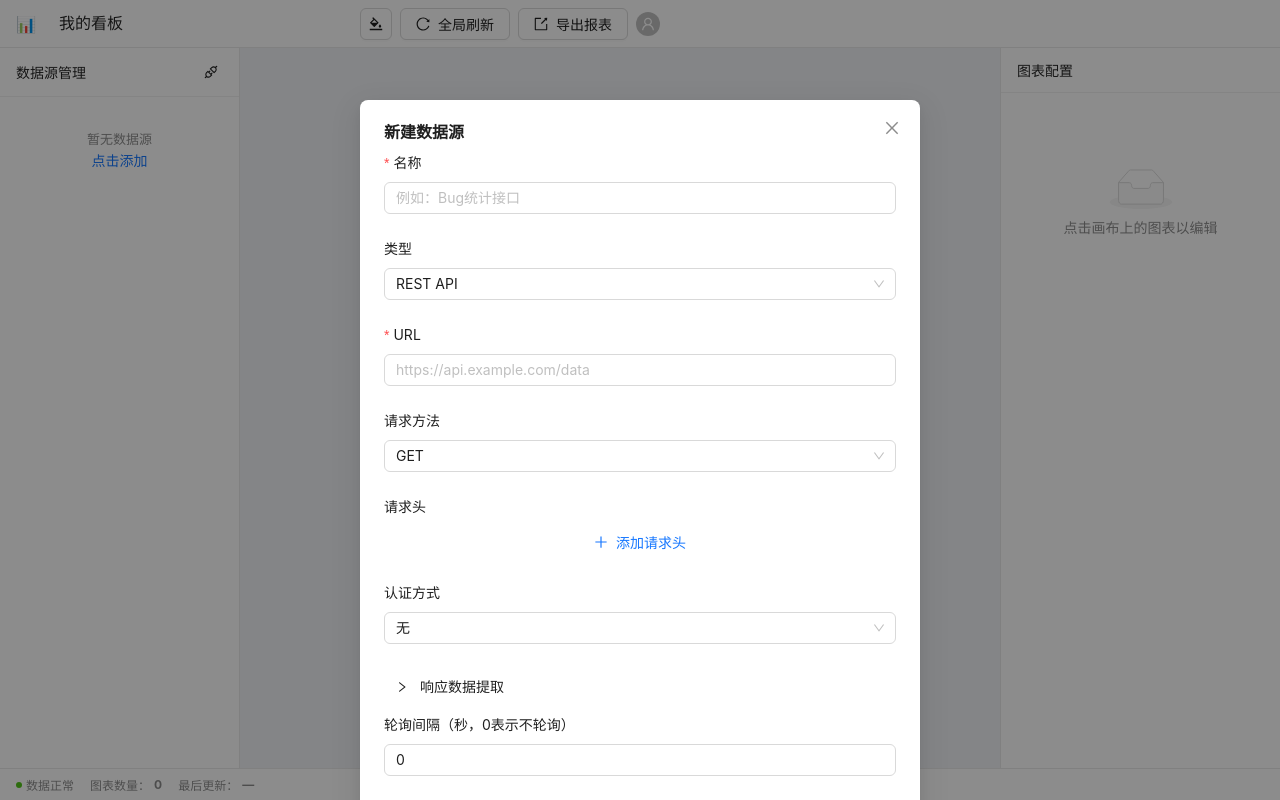
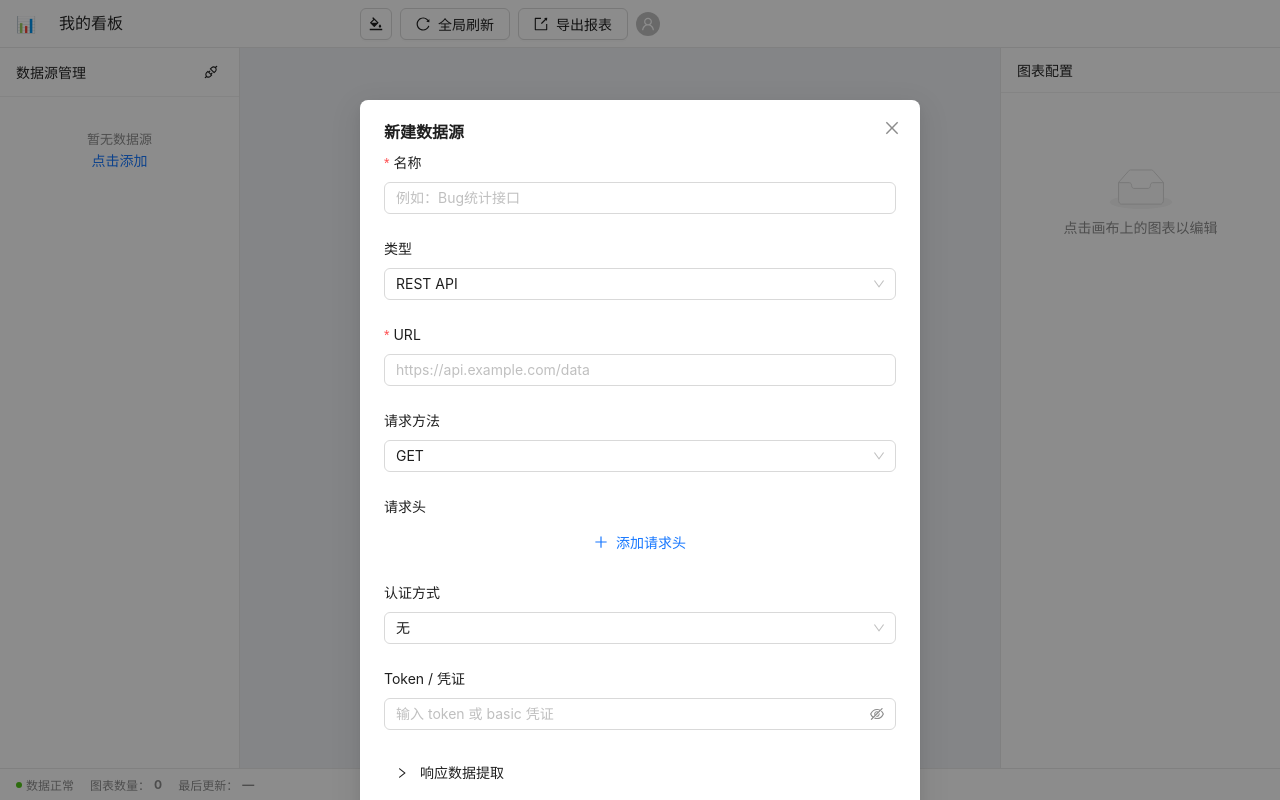
Before and after one commit to CuizXuan/Dashboard_Builder, a React (Vite) app: page / in a window 1280 px wide. Both pictures are taken after a click on the button 211 px from the left and 72 px from the top of the page. Built offline with nearby package versions, Linux system fonts and the light colour scheme.

Commit message:
feat: 新增 JSON 字符串粘贴和 Excel 上传数据源类型

```diff
--- a/src/components/Layout/LeftPanel.tsx
+++ b/src/components/Layout/LeftPanel.tsx
@@ -1,12 +1,15 @@
-import { Button, Modal, Form, Input, Select, message, InputNumber, Collapse } from 'antd'
-import { ApiOutlined, FileTextOutlined, DatabaseOutlined, PlusOutlined, MinusOutlined } from '@ant-design/icons'
-import { useState } from 'react'
+import { Button, Modal, Form, Input, Select, message, InputNumber, Collapse, Upload, Switch } from 'antd'
+import { ApiOutlined, FileTextOutlined, DatabaseOutlined, PlusOutlined, MinusOutlined, CloudUploadOutlined, CodeOutlined } from '@ant-design/icons'
+import { useState, useRef } from 'react'
 import { useDashboardStore } from '../../store/useDashboardStore'
-import type { DataSource, DataSourceType, JsonConfig, ApiConfig } from '../../types'
+import { parseExcel } from '../../hooks/useDataSource'
+import type { DataSource, DataSourceType, JsonConfig, ApiConfig, JsonStringConfig, ExcelConfig } from '../../types'
 
 const TYPE_ICONS: Record<DataSourceType, React.ReactNode> = {
   api: <ApiOutlined />,
   json: <FileTextOutlined />,
+  'json-string': <CodeOutlined />,
+  excel: <CloudUploadOutlined />,
   database: <DatabaseOutlined />,
   graphql: <ApiOutlined />,
   websocket: <ApiOutlined />,
@@ -26,6 +29,9 @@ interface AddDataSourceForm {
   responsePath?: string
   responseType?: 'json' | 'text'
   jsonData?: string
+  jsonString?: string
+  sheetIndex?: number
+  hasHeader?: boolean
   pollInterval?: number
 }
 
@@ -33,8 +39,11 @@ export default function LeftPanel({ collapsed, onClose }: { collapsed: boolean;
   const { dataSources, addDataSource, updateDataSource, removeDataSource } = useDashboardStore()
   const [modalOpen, setModalOpen] = useState(false)
   const [form] = Form.useForm<AddDataSourceForm>()
+  const [excelFileName, setExcelFileName] = useState<string>('')
+  const [selectedType, setSelectedType] = useState<DataSourceType>('api')
+  const excelFileRef = useRef<File | null>(null)
 
-  const handleAdd = (values: AddDataSourceForm) => {
+  const handleAdd = async (values: AddDataSourceForm) => {
     if (values.type === 'api') {
       const headers: Record<string, string> = {}
       if (values.headers) {
@@ -75,15 +84,190 @@ export default function LeftPanel({ collapsed, onClose }: { collapsed: boolean;
         config: { data: parsed } as JsonConfig,
         pollInterval: 0,
       })
+    } else if (values.type === 'json-string') {
+      try {
+        JSON.parse(values.jsonString || '[]')
+      } catch {
+        message.error('JSON 格式错误，请检查字符串是否合法')
+        return
+      }
+      addDataSource({
+        name: values.name,
+        type: 'json-string',
+        status: 'online',
+        config: { jsonString: values.jsonString } as JsonStringConfig,
+        pollInterval: 0,
+      })
+    } else if (values.type === 'excel') {
+      if (!excelFileRef.current) {
+        message.error('请先上传 Excel 文件')
+        return
+      }
+      try {
+        const buffer = await excelFileRef.current.arrayBuffer()
+        const rows = parseExcel(buffer, values.sheetIndex || 0, values.hasHeader !== false)
+        const config: ExcelConfig & { _fileData: unknown } = {
+          fileName: excelFileRef.current.name,
+          sheetIndex: values.sheetIndex || 0,
+          hasHeader: values.hasHeader !== false,
+          _fileData: rows,
+        }
+        addDataSource({
+          name: values.name,
+          type: 'excel',
+          status: 'online',
+          config,
+          lastUpdate: new Date().toISOString(),
+          pollInterval: 0,
+        })
+        message.success(`Excel 解析成功，共 ${rows.length} 行`)
+      } catch (e: unknown) {
+        message.error('Excel 解析失败：' + (e as Error).message)
+        return
+      }
     }
     setModalOpen(false)
     form.resetFields()
+    setExcelFileName('')
+    excelFileRef.current = null
     onClose?.()
   }
 
   const handleTest = (ds: DataSource) => {
     updateDataSource(ds.id, { status: 'online', lastUpdate: new Date().toISOString() })
     message.success(`${ds.name} 连接成功`)
+  }
+
+  const renderApiFields = () => (
+    <>
+      <Form.Item name="url" label="URL" rules={[{ required: true }]}>
+        <Input placeholder="https://api.example.com/data" />
+      </Form.Item>
+      <Form.Item name="method" label="请求方法">
+        <Select>
+          <Select.Option value="GET">GET</Select.Option>
+          <Select.Option value="POST">POST</Select.Option>
+        </Select>
+      </Form.Item>
+
+      <Form.Item label="请求头">
+        <Form.List name="headers">
+          {(fields, { add, remove }) => (
+            <div style={{ display: 'flex', flexDirection: 'column', gap: 4 }}>
+              {fields.map(({ key, name }) => (
+                <div key={key} style={{ display: 'flex', gap: 4 }}>
+                  <Input placeholder="Key" style={{ flex: 1 }} size="small" />
+                  <Input placeholder="Value" style={{ flex: 1 }} size="small" />
+                  <Button size="small" type="text" danger icon={<MinusOutlined />} onClick={() => remove(name)} />
+                </div>
+              ))}
+              <Button size="small" type="link" icon={<PlusOutlined />} onClick={() => add({ key: '', value: '' })}>
+                添加请求头
+              </Button>
+            </div>
+          )}
+        </Form.List>
+      </Form.Item>
+
+      <Form.Item name="authType" label="认证方式">
+        <Select>
+          <Select.Option value="none">无</Select.Option>
+          <Select.Option value="bearer">Bearer Token</Select.Option>
+          <Select.Option value="basic">Basic Auth</Select.Option>
+        </Select>
+      </Form.Item>
+      {selectedType === 'api' && form.getFieldValue('authType') !== 'none' && (
+        <Form.Item name="authToken" label="Token / 凭证">
+          <Input.Password placeholder="输入 token 或 basic 凭证" />
+        </Form.Item>
+      )}
+
+      {selectedType === 'api' && form.getFieldValue('method') === 'POST' && (
+        <Form.Item name="body" label="请求体（POST）">
+          <Input.TextArea rows={3} placeholder='{"key": "value"}' />
+        </Form.Item>
+      )}
+
+      <Collapse
+        size="small"
+        ghost
+        items={[{
+          key: 'response',
+          label: '响应数据提取',
+          children: (
+            <>
+              <Form.Item name="responseType" label="响应类型" style={{ marginBottom: 8 }}>
+                <Select>
+                  <Select.Option value="json">JSON</Select.Option>
+                  <Select.Option value="text">纯文本</Select.Option>
+                </Select>
+              </Form.Item>
+              <Form.Item name="responsePath" label="提取路径">
+                <Input placeholder="$.data.items  或  /regex pattern/" />
+              </Form.Item>
+            </>
+          )
+        }]}
+      />
+
+      <Form.Item name="pollInterval" label="轮询间隔（秒，0表示不轮询）" style={{ marginTop: 8 }}>
+        <InputNumber min={0} style={{ width: '100%' }} />
+      </Form.Item>
+    </>
+  )
+
+  const renderJsonFields = () => (
+    <Form.Item name="jsonData" label="JSON 数据">
+      <Input.TextArea rows={6} placeholder='[{"name": "未设定", "value": 105}]' />
+    </Form.Item>
+  )
+
+  const renderJsonStringFields = () => (
+    <Form.Item name="jsonString" label="JSON 字符串" rules={[{ required: true, message: '请输入 JSON 字符串' }]}>
+      <Input.TextArea
+        rows={10}
+        placeholder={'[\n  {"name": "未设定", "value": 105}\n]'}
+      />
+    </Form.Item>
+  )
+
+  const renderExcelFields = () => (
+    <>
+      <Form.Item label="上传 Excel 文件" required>
+        <Upload
+          accept=".xlsx,.xls,.csv"
+          showUploadList={false}
+          beforeUpload={(file) => {
+            setExcelFileName(file.name)
+            excelFileRef.current = file
+            return false
+          }}
+        >
+          <Button icon={<CloudUploadOutlined />}>
+            {excelFileName || '选择文件'}
+          </Button>
+        </Upload>
+      </Form.Item>
+      <Form.Item name="sheetIndex" label="工作表索引" style={{ marginBottom: 8 }}>
+        <InputNumber min={0} max={20} defaultValue={0} style={{ width: '100%' }} />
+      </Form.Item>
+      <Form.Item name="hasHeader" label="含表头" valuePropName="checked" initialValue={true}>
+        <Switch />
+      </Form.Item>
+      <div style={{ fontSize: 12, color: 'var(--color-text-tertiary)', marginTop: 4 }}>
+        支持 .xlsx、.xls、.csv 格式
+      </div>
+    </>
+  )
+
+  const renderTypeFields = () => {
+    switch (selectedType) {
+      case 'api': return renderApiFields()
+      case 'json': return renderJsonFields()
+      case 'json-string': return renderJsonStringFields()
+      case 'excel': return renderExcelFields()
+      default: return null
+    }
   }
 
   return (
@@ -118,121 +302,37 @@ export default function LeftPanel({ collapsed, onClose }: { collapsed: boolean;
         )}
       </div>
 
-      <Modal title="新建数据源" open={modalOpen} onCancel={() => setModalOpen(false)} onOk={() => form.submit()} okText="创建" width={560}>
-        <Form form={form} layout="vertical" onFinish={handleAdd} initialValues={{ type: 'api', method: 'GET', pollInterval: 0, authType: 'none', responseType: 'json' }}>
+      <Modal
+        title="新建数据源"
+        open={modalOpen}
+        onCancel={() => { setModalOpen(false); form.resetFields(); setExcelFileName(''); excelFileRef.current = null }}
+        onOk={() => form.submit()}
+        okText="创建"
+        width={560}
+        destroyOnClose
+      >
+        <Form
+          form={form}
+          layout="vertical"
+          onFinish={handleAdd}
+          initialValues={{ type: 'api', method: 'GET', pollInterval: 0, authType: 'none', responseType: 'json', hasHeader: true }}
+          onValuesChange={(changed) => {
+            if (changed.type) setSelectedType(changed.type)
+          }}
+        >
           <Form.Item name="name" label="名称" rules={[{ required: true }]}>
             <Input placeholder="例如：Bug统计接口" />
           </Form.Item>
           <Form.Item name="type" label="类型">
             <Select>
               <Select.Option value="api">REST API</Select.Option>
-              <Select.Option value="json">静态JSON</Select.Option>
+              <Select.Option value="json">静态 JSON（编辑器）</Select.Option>
+              <Select.Option value="json-string">粘贴 JSON 字符串</Select.Option>
+              <Select.Option value="excel">上传 Excel 文件</Select.Option>
             </Select>
           </Form.Item>
 
-          <Form.Item noStyle shouldUpdate={(prev, curr) => prev.type !== curr.type}>
-            {({ getFieldValue }) =>
-              getFieldValue('type') === 'api' && (
-                <>
-                  <Form.Item name="url" label="URL" rules={[{ required: true }]}>
-                    <Input placeholder="https://api.example.com/data" />
-                  </Form.Item>
-                  <Form.Item name="method" label="请求方法">
-                    <Select>
-                      <Select.Option value="GET">GET</Select.Option>
-                      <Select.Option value="POST">POST</Select.Option>
-                    </Select>
-                  </Form.Item>
-
-                  {/* 请求头 */}
-                  <Form.Item label="请求头">
-                    <Form.List name="headers">
-                      {(fields, { add, remove }) => (
-                        <div style={{ display: 'flex', flexDirection: 'column', gap: 4 }}>
-                          {fields.map(({ key, name }) => (
-                            <div key={key} style={{ display: 'flex', gap: 4 }}>
-                              <Input placeholder="Key" style={{ flex: 1 }} size="small" />
-                              <Input placeholder="Value" style={{ flex: 1 }} size="small" />
-                              <Button size="small" type="text" danger icon={<MinusOutlined />} onClick={() => remove(name)} />
-                            </div>
-                          ))}
-                          <Button size="small" type="link" icon={<PlusOutlined />} onClick={() => add({ key: '', value: '' })}>
-                            添加请求头
-                          </Button>
-                        </div>
-                      )}
-                    </Form.List>
-                  </Form.Item>
-
-                  {/* 认证 */}
-                  <Form.Item name="authType" label="认证方式">
-                    <Select>
-                      <Select.Option value="none">无</Select.Option>
-                      <Select.Option value="bearer">Bearer Token</Select.Option>
-                      <Select.Option value="basic">Basic Auth</Select.Option>
-                    </Select>
-                  </Form.Item>
-                  <Form.Item noStyle shouldUpdate={(prev, curr) => prev.authType !== curr.authType}>
-                    {({ getFieldValue }) =>
-                      getFieldValue('authType') !== 'none' && (
-                        <Form.Item name="authToken" label="Token / 用户名:密码">
-                          <Input.Password placeholder="输入 token 或 basic 凭证" />
-                        </Form.Item>
-                      )
-                    }
-                  </Form.Item>
-
-                  {/* POST body */}
-                  <Form.Item noStyle shouldUpdate={(prev, curr) => prev.method !== curr.method}>
-                    {({ getFieldValue }) =>
-                      getFieldValue('method') === 'POST' && (
-                        <Form.Item name="body" label="请求体（POST）">
-                          <Input.TextArea rows={3} placeholder='{"key": "value"}' />
-                        </Form.Item>
-                      )
-                    }
-                  </Form.Item>
-
-                  {/* 响应提取 */}
-                  <Collapse
-                    size="small"
-                    ghost
-                    items={[{
-                      key: 'response',
-                      label: '响应数据提取',
-                      children: (
-                        <>
-                          <Form.Item name="responseType" label="响应类型" style={{ marginBottom: 8 }}>
-                            <Select>
-                              <Select.Option value="json">JSON</Select.Option>
-                              <Select.Option value="text">纯文本</Select.Option>
-                            </Select>
-                          </Form.Item>
-                          <Form.Item name="responsePath" label="提取路径" tooltip="支持 JSONPath（如 $.data.items）或正则（如 /id/: /)">
-                            <Input placeholder={'$.data.items  或  /"name":\\s*"(.+?)"/'} />
-                          </Form.Item>
-                        </>
-                      )
-                    }]}
-                  />
-
-                  <Form.Item name="pollInterval" label="轮询间隔（秒，0表示不轮询）" style={{ marginTop: 8 }}>
-                    <InputNumber min={0} style={{ width: '100%' }} />
-                  </Form.Item>
-                </>
-              )
-            }
-          </Form.Item>
-
-          <Form.Item noStyle shouldUpdate={(prev, curr) => prev.type !== curr.type}>
-            {({ getFieldValue }) =>
-              getFieldValue('type') === 'json' && (
-                <Form.Item name="jsonData" label="JSON 数据">
-                  <Input.TextArea rows={6} placeholder='[{"name": "未设定", "value": 105}]' />
-                </Form.Item>
-              )
-            }
-          </Form.Item>
+          {renderTypeFields()}
         </Form>
       </Modal>
     </aside>
--- a/src/hooks/useDataSource.ts
+++ b/src/hooks/useDataSource.ts
@@ -1,12 +1,14 @@
 import { useMemo } from 'react'
 import { useQuery } from '@tanstack/react-query'
-import type { UnifiedDataset, ApiConfig, JsonConfig } from '../types'
+import * as XLSX from 'xlsx'
+import type { UnifiedDataset, ApiConfig, JsonConfig, JsonStringConfig, ExcelConfig } from '../types'
 
-export function useDataSource(sourceId: string | undefined, config: ApiConfig | JsonConfig | undefined) {
+export function useDataSource(sourceId: string | undefined, config: ApiConfig | JsonConfig | JsonStringConfig | ExcelConfig | undefined) {
   const { data, isLoading, error, refetch } = useQuery({
     queryKey: ['datasource', sourceId],
     queryFn: async (): Promise<UnifiedDataset> => {
       if (!config) throw new Error('No config')
+
       if ('url' in config) {
         const headers: Record<string, string> = { ...config.headers }
         if (config.auth?.type === 'bearer' && config.auth.token) {
@@ -26,13 +28,20 @@ export function useDataSource(sourceId: string | undefined, config: ApiConfig |
         } else {
           raw = await res.json()
         }
-        // JSONPath / 正则提取
         if (config.responsePath) {
           raw = extractByPath(raw, config.responsePath)
         }
         return normalizeData(raw, sourceId!)
       } else if ('data' in config) {
         return normalizeData(config.data, sourceId!)
+      } else if ('jsonString' in config) {
+        const parsed = JSON.parse(config.jsonString)
+        return normalizeData(parsed, sourceId!)
+      } else if ('fileName' in config) {
+        // Excel 数据从 stored fileData 中获取（文件内容存在 config 中）
+        const raw = (config as any)._fileData
+        if (!raw) throw new Error('Excel 文件数据未找到')
+        return normalizeData(raw, sourceId!)
       }
       throw new Error('Unknown config type')
     },
@@ -41,6 +50,30 @@ export function useDataSource(sourceId: string | undefined, config: ApiConfig |
     retry: 2,
   })
   return { data, isLoading, error, refetch }
+}
+
+/** 解析 Excel 文件（ArrayBuffer）为目标数组 */
+export function parseExcel(buffer: ArrayBuffer, sheetIndex = 0, hasHeader = true): Record<string, unknown>[] {
+  const workbook = XLSX.read(buffer, { type: 'array' })
+  const sheetName = workbook.SheetNames[sheetIndex] || workbook.SheetNames[0]
+  const sheet = workbook.Sheets[sheetName]
+  if (hasHeader) {
+    const json: Record<string, unknown>[] = XLSX.utils.sheet_to_json(sheet)
+    return json
+  } else {
+    // 无表头模式：读取所有行为字符串数组
+    const range = XLSX.utils.decode_range(sheet['!ref'] || 'A1')
+    const result: Record<string, unknown>[] = []
+    for (let R = range.s.r; R <= range.e.r; R++) {
+      const obj: Record<string, unknown> = {}
+      for (let C = range.s.c; C <= range.e.c; C++) {
+        const cell = sheet[XLSX.utils.encode_cell({ r: R, c: C })]
+        obj[`列${C + 1}`] = cell ? cell.v : undefined
+      }
+      result.push(obj)
+    }
+    return result
+  }
 }
 
 /** 按 JSONPath 或 正则 提取数据 */
```
Also changed, not shown: package.json (+7 -6 lines), src/types/index.ts (+13 -2 lines), 1 other file (tests, documents, lock files or other folders).
